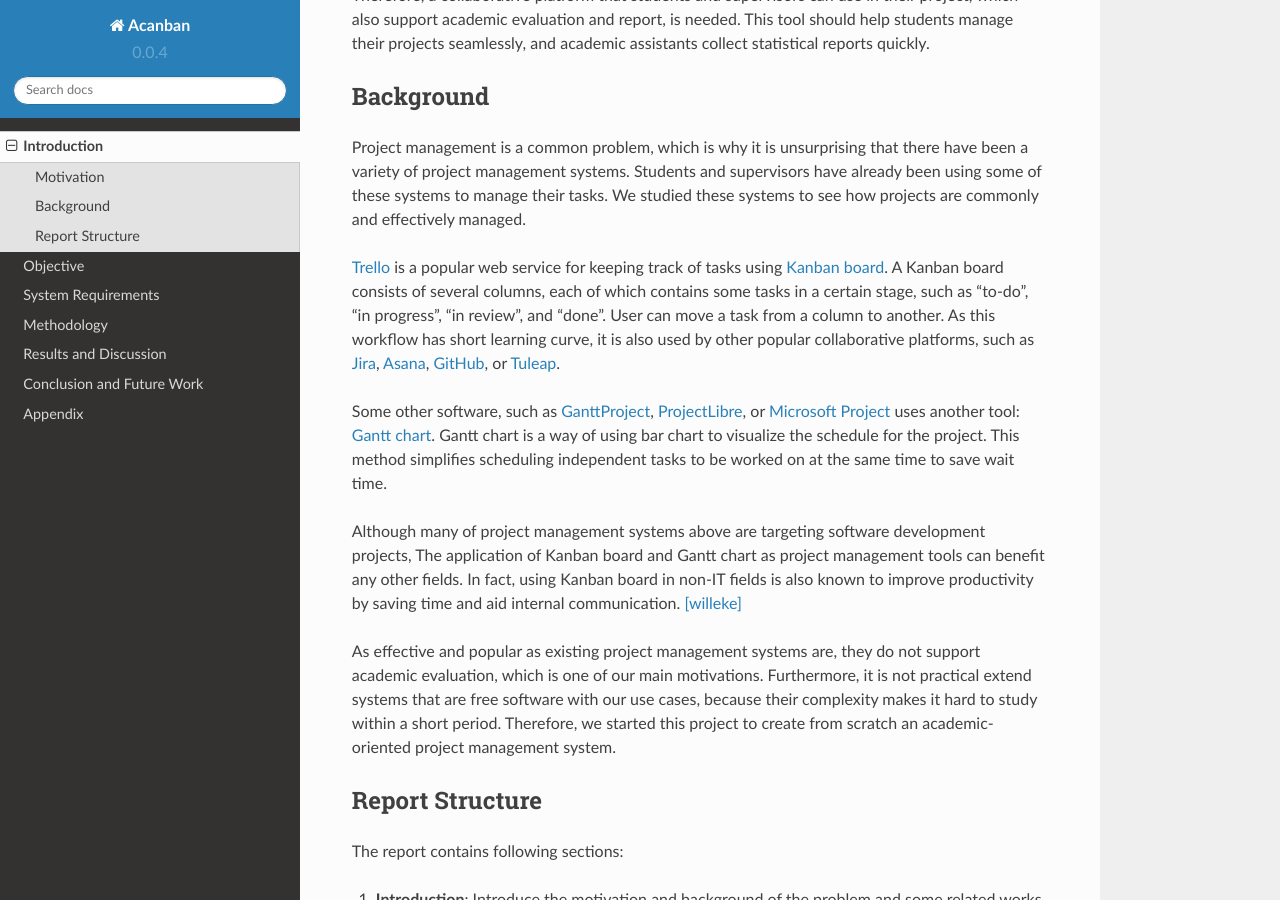
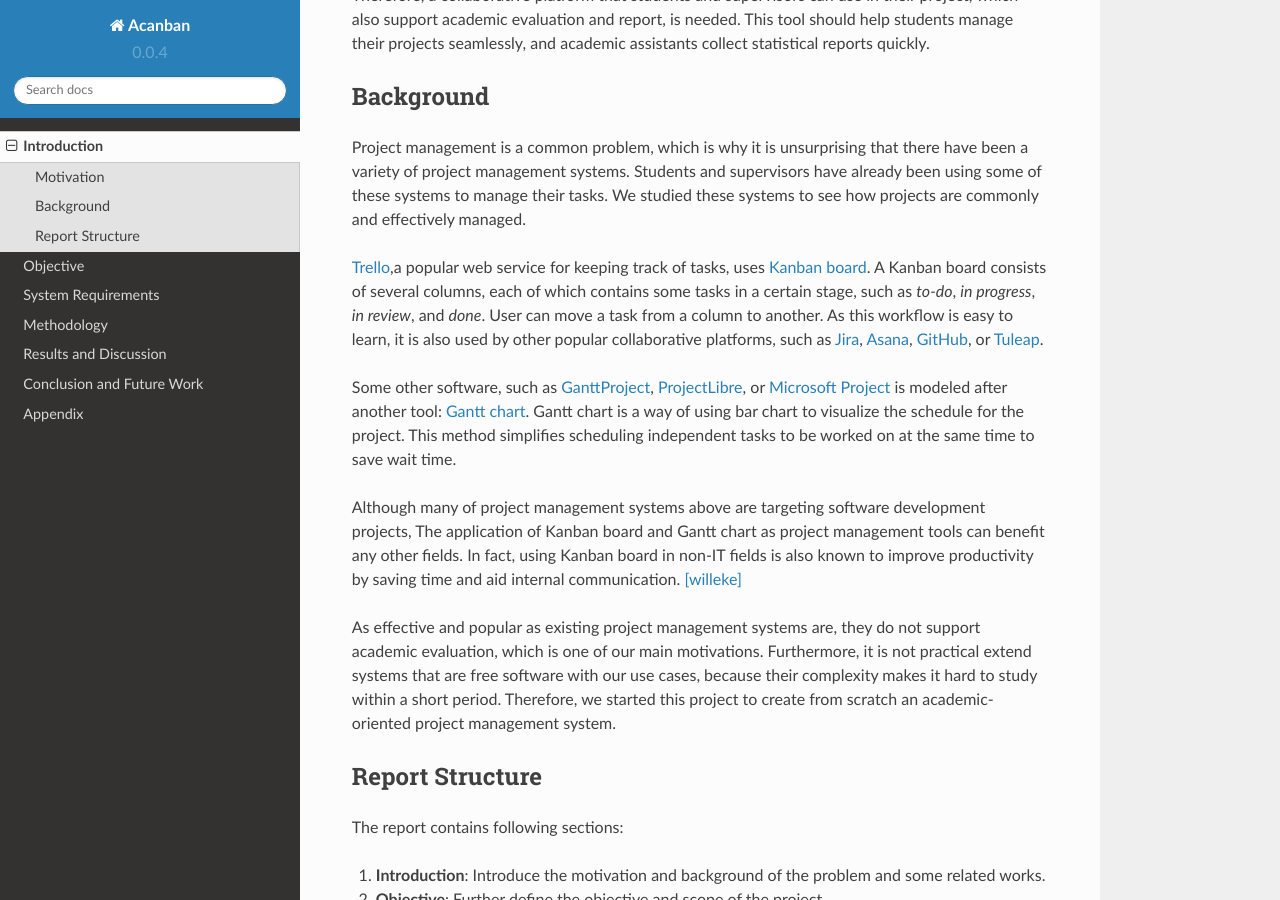
Before and after one commit to Huy-Ngo/acanban, a Sphinx documentation site: the page built from docs/source/intro.rst, in a window 1280 px wide and 900 px high, scrolled down 424 px. Built offline with Sphinx 7.4.7 and the Read the Docs theme 2.0.0, drawn with Linux system fonts in a browser that asks for light colours; the version number is read from the project's files by our own code.

Commit message:
Fix some change requests
short curve
paraphrase for Trello
modeled after (Gantt chart)
italic instead of double quote

```diff
--- a/docs/source/intro.rst
+++ b/docs/source/intro.rst
@@ -28,15 +28,15 @@ Students and supervisors have already been using some of these systems
 to manage their tasks.  We studied these systems to see how projects
 are commonly and effectively managed.
 
-Trello_ is a popular web service for keeping track of tasks using `Kanban board`_.
+Trello_,a popular web service for keeping track of tasks, uses `Kanban board`_.
 A Kanban board consists of several columns, each of which contains some tasks
-in a certain stage, such as "to-do", "in progress", "in review", and "done".
-User can move a task from a column to another.  As this workflow has short
-learning curve, it is also used by other popular collaborative platforms,
+in a certain stage, such as *to-do*, *in progress*, *in review*, and *done*.
+User can move a task from a column to another.  As this workflow is easy to learn,
+it is also used by other popular collaborative platforms,
 such as Jira_, Asana_, GitHub_, or Tuleap_.
 
 Some other software, such as GanttProject_, ProjectLibre_, or `Microsoft Project`_
-uses another tool: `Gantt chart`_.  Gantt chart is a way of using bar chart
+is modeled after another tool: `Gantt chart`_.  Gantt chart is a way of using bar chart
 to visualize the schedule for the project.  This method simplifies scheduling
 independent tasks to be worked on at the same time to save wait time.
 
```
